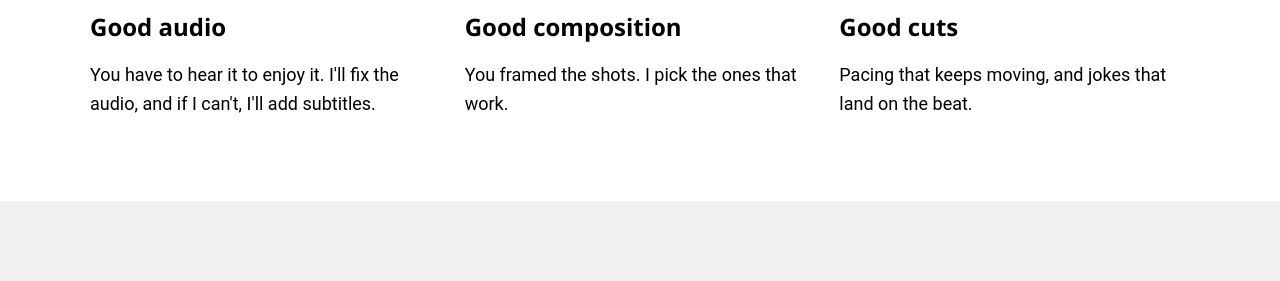
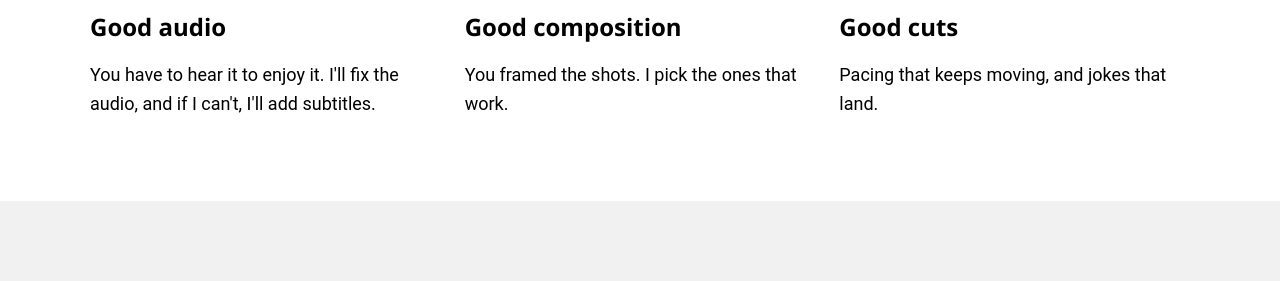
Before and after one commit to evanthemann/evanthemann.github.io, a Jekyll site: the page composition-and-cuts/index.html, which Jekyll copies as it is, in a window 1280 px wide and 900 px high, scrolled down 1661 px. Shown: the part 196-477 px from the top of the window. Built offline with Jekyll 4.4.1, drawn with Linux system fonts in a browser that asks for light colours.

Commit message:
C&C: drop 'on the beat'
Co-Authored-By: Claude Opus 5.5 <noreply@anthropic.com>
Claude-Session: https://claude.ai/code/session_01Kfi4nikh1zP74fnAfvsveK

```diff
--- a/composition-and-cuts/index.html
+++ b/composition-and-cuts/index.html
@@ -126,7 +126,7 @@
       <div class="pillar">
         <i class="fa-solid fa-scissors"></i>
         <h3><b>Good cuts</b></h3>
-        <p>Pacing that keeps moving, and jokes that land on the beat.</p>
+        <p>Pacing that keeps moving, and jokes that land.</p>
       </div>
     </div>
   </div>
```
